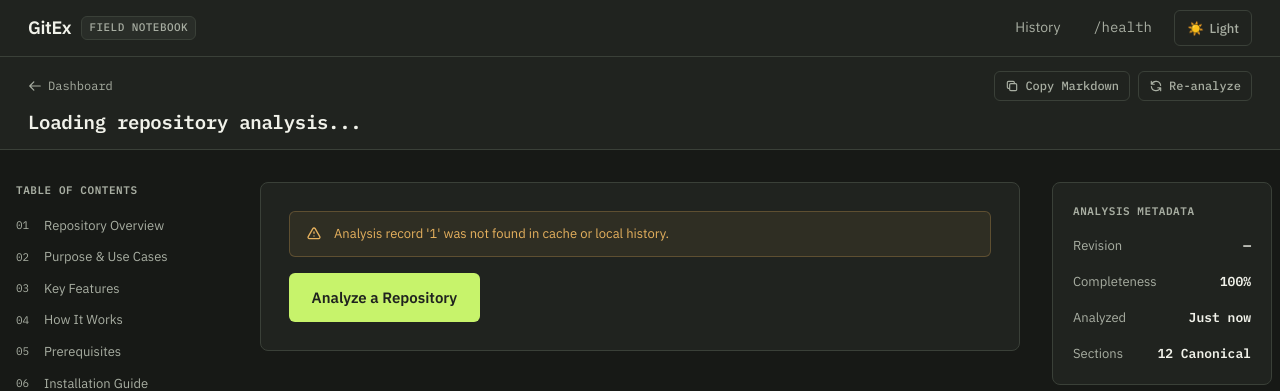
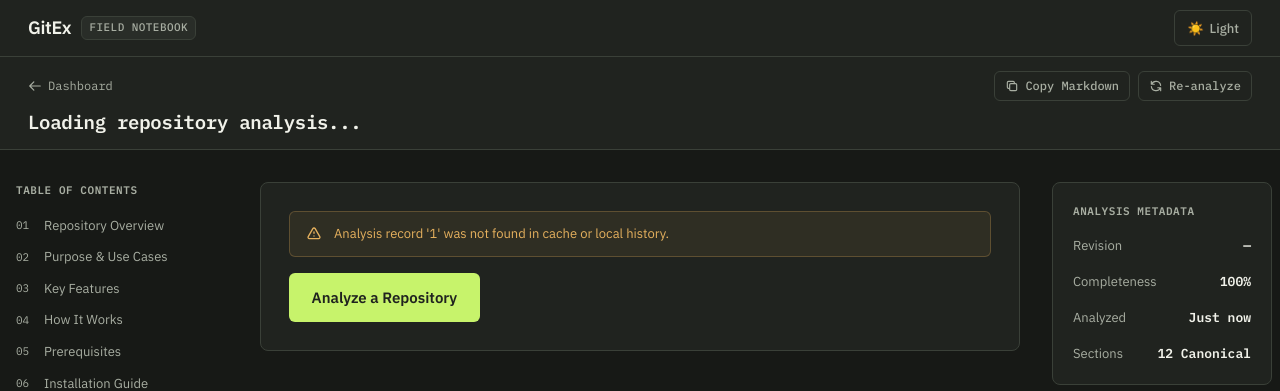
Before and after one commit to ilhamasy/gitex-web, a Node server app: page /analysis/1 in a window 1280 px wide. Shown: the top 391 px of the page. Run offline with Node 20, Linux system fonts and the light colour scheme; some libraries are stand-ins or nearby versions.

Commit message:
fix(theme): persist light/dark mode across views and remove history and /health from app bar

```diff
--- a/src/views/analysis.ejs
+++ b/src/views/analysis.ejs
@@ -9,6 +9,7 @@
   <link rel="preconnect" href="https://fonts.gstatic.com" crossorigin>
   <link href="https://fonts.googleapis.com/css2?family=IBM+Plex+Mono:ital,wght@0,400;0,500;0,600;1,400&family=IBM+Plex+Sans:ital,wght@0,400;0,500;0,600;0,700;1,400&display=swap" rel="stylesheet">
   <link rel="stylesheet" href="/css/style.css">
+  <script src="/js/theme.js"></script>
 </head>
 <body class="analysis-page">
   <%- include('partials/header') %>
--- a/src/views/index.ejs
+++ b/src/views/index.ejs
@@ -9,6 +9,7 @@
   <link rel="preconnect" href="https://fonts.gstatic.com" crossorigin>
   <link href="https://fonts.googleapis.com/css2?family=IBM+Plex+Mono:ital,wght@0,400;0,500;0,600;1,400&family=IBM+Plex+Sans:ital,wght@0,400;0,500;0,600;0,700;1,400&display=swap" rel="stylesheet">
   <link rel="stylesheet" href="/css/style.css">
+  <script src="/js/theme.js"></script>
 </head>
 <body>
   <%- include('partials/header') %>
@@ -74,7 +75,7 @@
       <section id="history-section" class="history-section" aria-labelledby="history-heading">
         <div class="section-head">
           <h2 id="history-heading" class="section-title">
-            <span>Recent Analyses</span>
+            <span>Recent Explains</span>
             <span id="history-count" class="count-pill">0</span>
           </h2>
           <button id="btn-clear-history" class="btn-clear" type="button" style="display: none;">
--- a/src/views/partials/header.ejs
+++ b/src/views/partials/header.ejs
@@ -5,12 +5,6 @@
       <span class="brand-tag">Field Notebook</span>
     </a>
     <div class="header-actions">
-      <a href="#history-section" class="nav-item" id="nav-history-link">
-        <span>History</span>
-      </a>
-      <a href="/health" class="nav-item font-mono" title="System Health">
-        <span>/health</span>
-      </a>
       <button id="theme-toggle" class="btn-ghost" type="button" aria-label="Switch to light theme">
         <span id="theme-icon" aria-hidden="true">☀️</span>
         <span id="theme-label">Light</span>
```
Also changed, not shown: tests/dashboard.test.js (+1 -3 lines).
